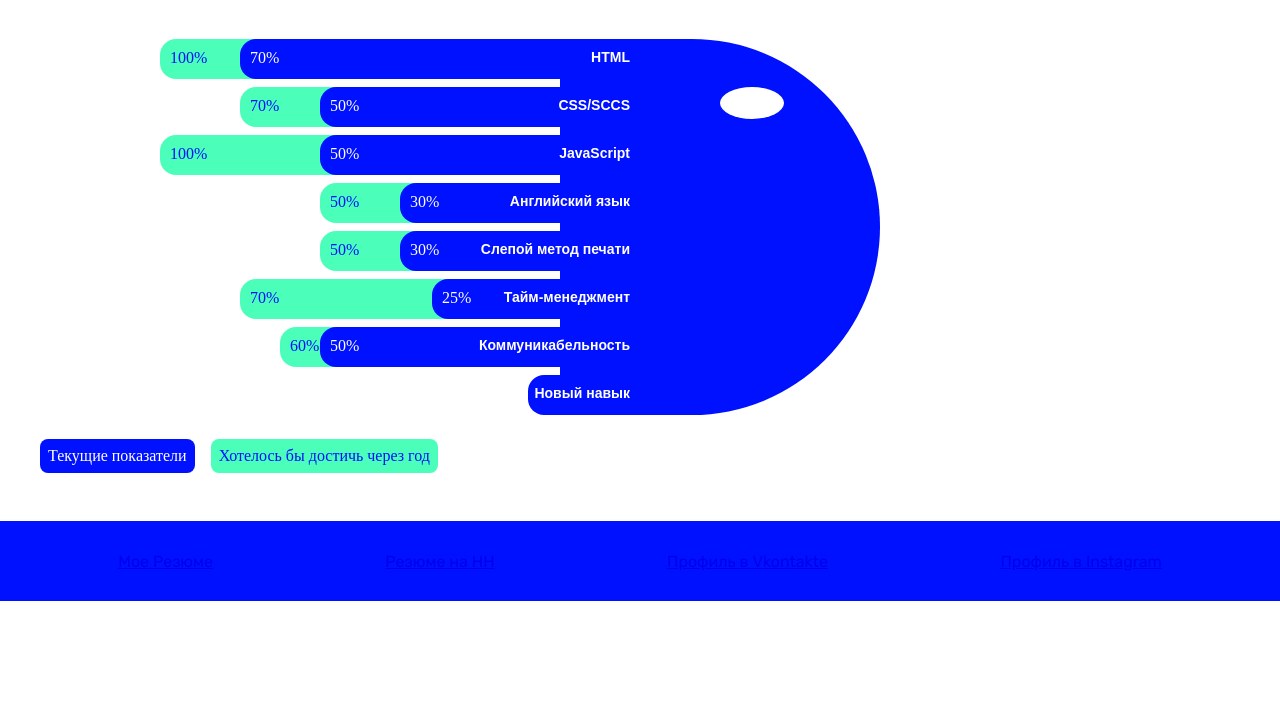
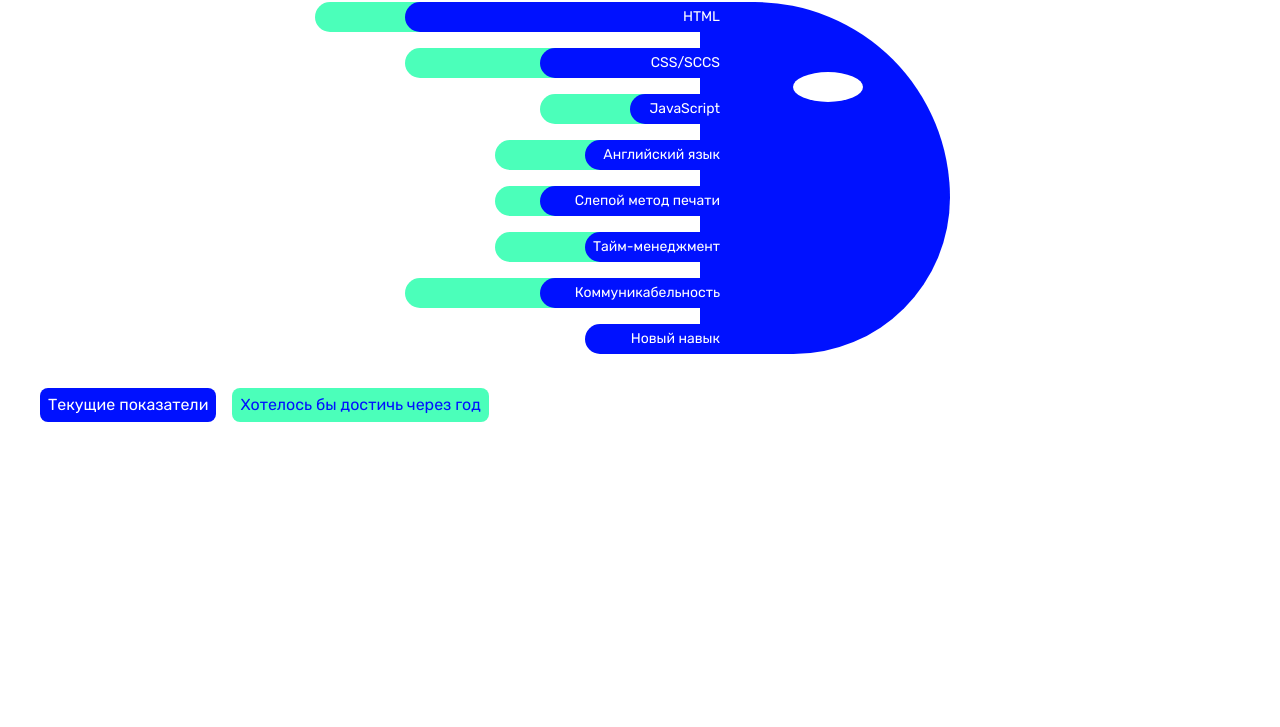
Before and after one commit to imerofeev/octopus, a plain HTML site: page index.html in a window 1280 px wide. Shown: the part 73-800 px from the top of the page. Drawn offline with Linux system fonts and the light colour scheme.

Commit message:
tech modify octopus

```diff
--- a/css/style.css
+++ b/css/style.css
@@ -1,19 +1,25 @@
-header {
+.visually-hidden:not(:focus):not(:active),
+input[type="checkbox"].visually-hidden,
+input[type="radio"].visually-hidden {
+  position: absolute;
+  width: 1px;
+  height: 1px;
+  margin: -1px;
+  border: 0;
+  padding: 0;
+  white-space: nowrap;
+  clip: rect(0 0 0 0);
+  overflow: hidden;
+}
+
+html {
   font-family: Rubik, sans-serif;
 }
 
 h1 {
   font-weight: 600;
-  font-size: 2em;
-  padding-left: 2em;
-}
-
-a {
-  font-family: Rubik, sans-serif;
-}
-
-a:visited {
-  color: #ffffff;
+  font-size: 30px;
+  padding-left: 20px;
 }
 
 header span {
@@ -21,196 +27,135 @@ header span {
 }
 
 .octopus {
+  width: 720px;
+  height: 370px;
   position: relative;
-  padding-top: 2em;
   margin: 0 auto;
 }
 
 .octopus-head {
-  width: 20em;
-  height: 23.5em;
+  width: 250px;
+  height: 352px;
   background: rgb(0, 17, 255);
-  border-radius: 0 15em 15em 0;
+  border-radius: 0 250px 200px 0;
   position: absolute;
-  left: 35em;
+  right: 50px;
 }
 
-.octopus-head__eye {
-  display: inline-block;
-  right: 3em;
-  margin: 3em 3em 0 5em;
-  width: 4em;
-  height: 2em;
+.octopus-head::after {
+  content: "";
+  display: block;
+  right: 35%;
+  top: 20%;
+  width: 70px;
+  height: 30px;
   border-radius: 50%;
-  vertical-align: middle;
   background: #ffffff;
   position: absolute;
 }
 
-.octopus-tentacle {
-  position: relative;
-  width: 40em;
-  height: 3em;
+.skills {
+  position: absolute;
+  right: 280px;
+  width: 450px;
 }
 
 .skill {
-  top: 10px;
-  right: 10px;
-  position: absolute;
-  font-family: Arial;
+  font-size: 14px;
   color: #ffffff;
-  letter-spacing: 0px;
-  font-weight: 600;
-  font-style: normal;
-  font-size: 14px;
+  box-sizing: border-box;
+  height: 30px;
+  line-height: 30px;
+  text-align: right;
+  vertical-align: middle;
+  margin-bottom: 16px;
+  position: relative;
 }
 
-.skill-scale {
-  height: 2.5em;
-  background: rgb(0, 17, 255);
-  border-radius: 1em 0 0 1em;
+.skill::before {
+  content: "";
+  display: block;
+  height: 30px;
+  background-color: rgb(0, 17, 255);
+  box-sizing: border-box;
+  border-radius: 15px 0 0 15px;
   position: absolute;
+  top: 0;
   right: 0;
-  z-index: 10;
+  z-index: -5;
 }
 
-.skill-scale::before {
-  top: 10px;
-  right: -10px;
-  position: relative;
-  color: #ffffff;
+.skill::after {
+  content: "";
+  display: block;
+  height: 30px;
+  background-color: rgb(75, 255, 186);
+  box-sizing: border-box;
+  border-radius: 15px 0 0 15px;
+  position: absolute;
+  top: 0;
+  right: 0;
+  z-index: -10;
 }
 
-.skill-scale-future {
-  height: 2.5em;
-  background: rgb(75, 255, 186);
-  border-radius: 1em 0 0 1em;
-  position: absolute;
-  right: 0;
-  z-index: 5;
+.skill-html::before {
+  width: 70%;
 }
 
-.skill-scale-future::before {
-  top: 10px;
-  right: -10px;
-  position: relative;
-  color: rgb(0, 17, 255);
+.skill-html::after {
+  width: 90%;
 }
 
-.skill-scale-html {
-  width: 25em;
+.skill-css::before {
+  width: 40%;
 }
 
-.skill-scale-html::before {
-  content: "70%";
+.skill-css::after {
+  width: 70%;
 }
 
-.skill-scale-html-future {
-  width: 30em;
+.skill-js::before {
+  width: 20%;
 }
 
-.skill-scale-html-future::before {
-  content: "100%";
+.skill-js::after {
+  width: 40%;
 }
 
-.skill-scale-css {
-  width: 20em;
+.skill-eng::before {
+  width: 30%;
 }
 
-.skill-scale-css::before {
-  content: "50%";
+.skill-eng::after {
+  width: 50%;
 }
 
-.skill-scale-css-future {
-  width: 25em;
+.skill-blind::before {
+  width: 40%;
 }
 
-.skill-scale-css-future::before {
-  content: "70%";
+.skill-blind::after {
+  width: 50%;
 }
 
-.skill-scale-js {
-  width: 20em;
+.skill-tm::before {
+  width: 30%;
 }
 
-.skill-scale-js::before {
-  content: "50%";
+.skill-tm::after {
+  width: 50%;
 }
 
-.skill-scale-js-future {
-  width: 30em;
+.skill-softskill::before {
+  width: 40%;
 }
 
-.skill-scale-js-future::before {
-  content: "100%";
+.skill-softskill::after {
+  width: 70%;
 }
 
-.skill-scale-eng {
-  width: 15em;
-}
-
-.skill-scale-eng::before {
-  content: "30%";
-}
-
-.skill-scale-eng-future {
-  width: 20em;
-}
-
-.skill-scale-eng-future::before {
-  content: "50%";
-}
-
-.skill-scale-blind {
-  width: 15em;
-}
-
-.skill-scale-blind::before {
-  content: "30%";
-}
-
-.skill-scale-blind-future {
-  width: 20em;
-}
-
-.skill-scale-blind-future::before {
-  content: "50%";
-}
-
-.skill-scale-tm {
-  width: 13em;
-}
-
-.skill-scale-tm::before {
-  content: "25%";
-}
-
-.skill-scale-tm-future {
-  width: 25em;
-}
-
-.skill-scale-tm-future::before {
-  content: "70%";
-}
-
-.skill-scale-softskill {
-  width: 20em;
-}
-
-.skill-scale-softskill::before {
-  content: "50%";
-}
-
-.skill-scale-softskill-future {
-  width: 22.5em;
-}
-
-.skill-scale-softskill-future::before {
-  content: "60%";
-}
-
-.skill-scale-new {
-  width: 7em;
+.skill-new::before {
+  width: 30%;
 }
 
 .legend ul {
@@ -237,24 +182,3 @@ header span {
   background-color: rgb(75, 255, 186);
   color: rgb(0, 17, 255);
 }
-
-footer {
-  margin-top: 3em;
-  background-color: rgb(0, 17, 255);
-  color: #ffffff;
-  -ms-flex-negative: 0;
-  flex-shrink: 0;
-  width: 100%;
-  height: 5em;
-}
-
-.social {
-  display: -webkit-box;
-  display: -ms-flexbox;
-  display: flex;
-  list-style: none;
-  -ms-flex-pack: distribute;
-  justify-content: space-around;
-  margin: 0;
-  padding: 2em;
-}
--- a/cv/css/style.css
+++ /dev/null
@@ -1,87 +0,0 @@
-body {
-  font-family: 'Comfortaa', cursive;
-  margin: 0;
-  padding: 0;
-}
-
-.container {
-  max-width: 1024px;
-  margin: 0 auto;
-}
-
-.flex {
-  display: flex;
-}
-
-.color-header {
-  background-color: #009900;
-  color: #FFFFFF;
-  padding: 10px 10px;
-}
-
-.my-info {
-  justify-content: space-between;
-}
-
-section {
-  margin: 20px 0;
-}
-
-li {
-  margin: 15px 0;
-}
-
-.my-name {
-  font-size: 30px;
-}
-
-.my-photo {
-  max-width: 400px;
-}
-
-.link {
-  color:#009900;
-  text-decoration: none;
-}
-
-.link:hover {
-  text-decoration: underline;
-}
-
-.link:active,
-.link:visited {
-  color: #33FF00;
-  text-decoration: underline;
-}
-
-.code {
-  background: #CCCC99;
-  border-radius: 8px;
-  max-width: 550px;
-}
-
-footer {
-  background-color: #009900;
-  color: #FFFFFF;
-}
-
-.visually-hidden:not(:focus):not(:active),
-input[type="checkbox"].visually-hidden,
-input[type="radio"].visually-hidden {
-  position: absolute;
-  width: 1px;
-  height: 1px;
-  margin: -1px;
-  border: 0;
-  padding: 0;
-  white-space: nowrap;
-  clip: rect(0 0 0 0);
-  overflow: hidden;
-}
-
-.social {
-  list-style: none;
-  justify-content: space-around;
-  margin: 0;
-  padding: 30px;
-}
--- a/index.html
+++ b/index.html
@@ -16,60 +16,31 @@
 		<main>
 			<div class="octopus">
 				<div class="octopus-head">
-					<div class="octopus-head__eye"></div>
 				</div>
-				<div class="octopus-tentacle">
-					<div class="skill-scale skill-scale-html">
-						<span class="skill">HTML</span>
+				<div class="skills">
+					<div class="skill skill-html">
+						HTML<span class="visually-hidden">- сейчас навык развит на 60%, за год хочу дойти до 80%</span>
 					</div>
-					<div class="skill-scale-future skill-scale-html-future">
+					<div class="skill skill-css">
+						CSS/SCCS<span class="visually-hidden">- сейчас навык развит на 40%, за год хочу дойти до 70%</span>
 					</div>
-				</div>
-				<div class="octopus-tentacle">
-					<div class="skill-scale skill-scale-css">
-						<span class="skill">CSS/SCCS</span>
+					<div class="skill skill-js">
+						JavaScript<span class="visually-hidden">- сейчас навык развит на 20%, за год хочу дойти до 40%</span>
 					</div>
-					<div class="skill-scale-future skill-scale-css-future">
+					<div class="skill skill-eng">
+						Английский язык<span class="visually-hidden">- сейчас навык развит на 30%, за год хочу дойти до 50%</span>
 					</div>
-				</div>
-				<div class="octopus-tentacle">
-					<div class="skill-scale skill-scale-js">
-						<span class="skill">JavaScript</span>
+					<div class="skill skill-blind">
+						Слепой метод печати<span class="visually-hidden">- сейчас навык развит на 40%, за год хочу дойти до 50%</span>
 					</div>
-					<div class="skill-scale-future skill-scale-js-future">
+					<div class="skill skill-tm">
+						Тайм-менеджмент<span class="visually-hidden">- сейчас навык развит на 30%, за год хочу дойти до 50%</span>
 					</div>
-				</div>
-				<div class="octopus-tentacle">
-					<div class="skill-scale skill-scale-eng">
-						<span class="skill">Английский язык</span>
+					<div class="skill skill-softskill">
+						Коммуникабельность<span class="visually-hidden">- сейчас навык развит на 40%, за год хочу дойти до 70%</span>
 					</div>
-					<div class="skill-scale-future skill-scale-eng-future">
-					</div>
-				</div>
-				<div class="octopus-tentacle">
-					<div class="skill-scale skill-scale-blind">
-						<span class="skill">Слепой метод печати</span>
-					</div>
-					<div class="skill-scale-future skill-scale-blind-future">
-					</div>
-				</div>
-				<div class="octopus-tentacle">
-					<div class="skill-scale skill-scale-tm">
-						<span class="skill">Тайм-менеджмент</span>
-					</div>
-					<div class="skill-scale-future skill-scale-tm-future">
-					</div>
-				</div>
-				<div class="octopus-tentacle">
-					<div class="skill-scale skill-scale-softskill">
-						<span class="skill">Коммуникабельность</span>
-					</div>
-					<div class="skill-scale-future skill-scale-softskill-future">
-					</div>
-				</div>
-				<div class="octopus-tentacle">
-					<div class="skill-scale skill-scale-new">
-						<span class="skill">Новый навык</span>
+					<div class="skill skill-new">
+						Новый навык
 					</div>
 				</div>
 			</div>
@@ -80,21 +51,5 @@
 				</ul>
 			</div>
 		</main>
-		<footer>
-			<ul class="social">
-				<li>
-          <a class="social-link-cv" href="cv/index.html" target="_blank">Мое Резюме</a>
-				</li>
-				<li>
-          <a class="social-link-hh" href="https://tver.hh.ru/resume/b5cb8207ff003f61f10039ed1f736563726574" target="_blank">Резюме на HH</a>
-        </li>
-        <li>
-          <a class="social-link-vk" href="https://vk.com/imerofeev" target="_blank">Профиль в Vkontakte</a>
-        </li>
-        <li>
-          <a class="social-link-inst" href="https://instagram.com/imerofeev" target="_blank">Профиль в Instagram</a>
-        </li>
-      </ul>
-		</footer>
 	</body>
 </html>
```
Also changed, not shown: cv/index.html (deleted, +0 -99 lines), cv/img/favicon.ico (deleted), cv/img/icon-inst.svg (deleted), cv/img/icon-vk.svg (deleted), cv/img/photo.jpg (deleted).
